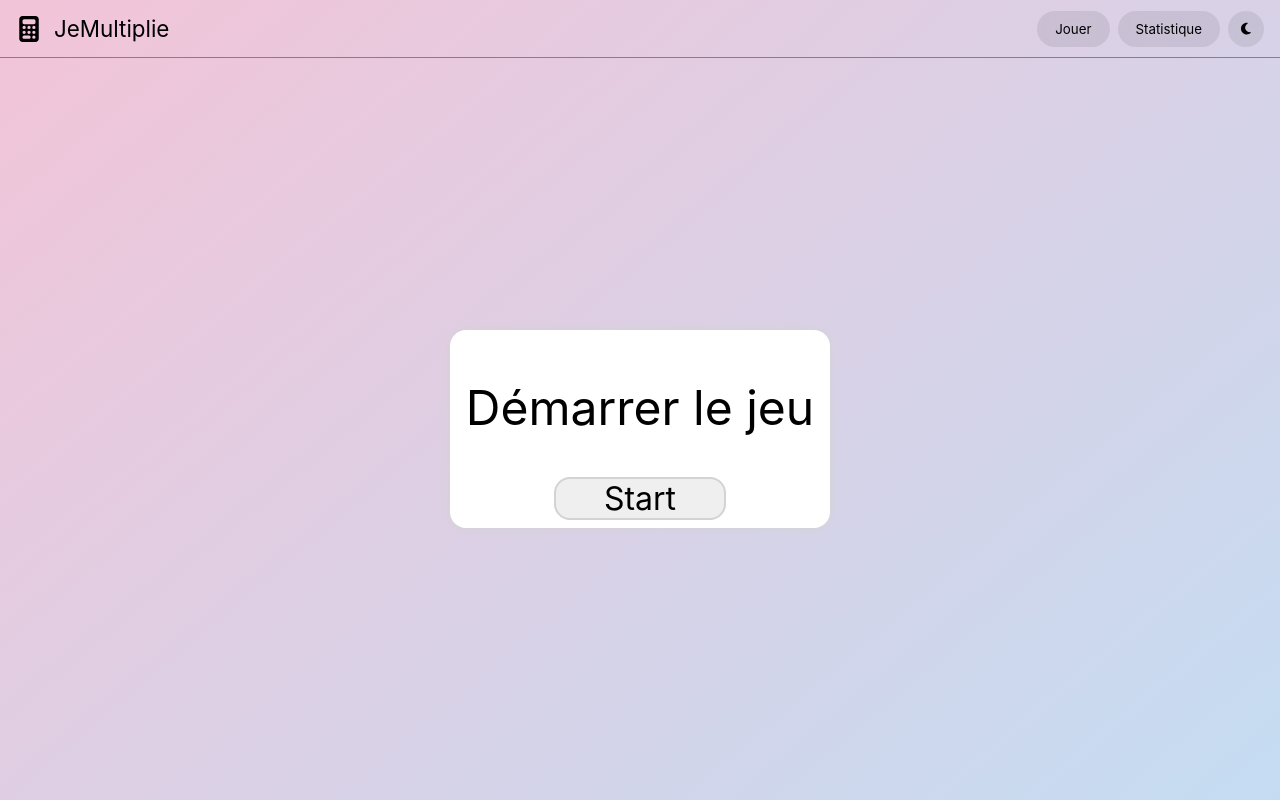
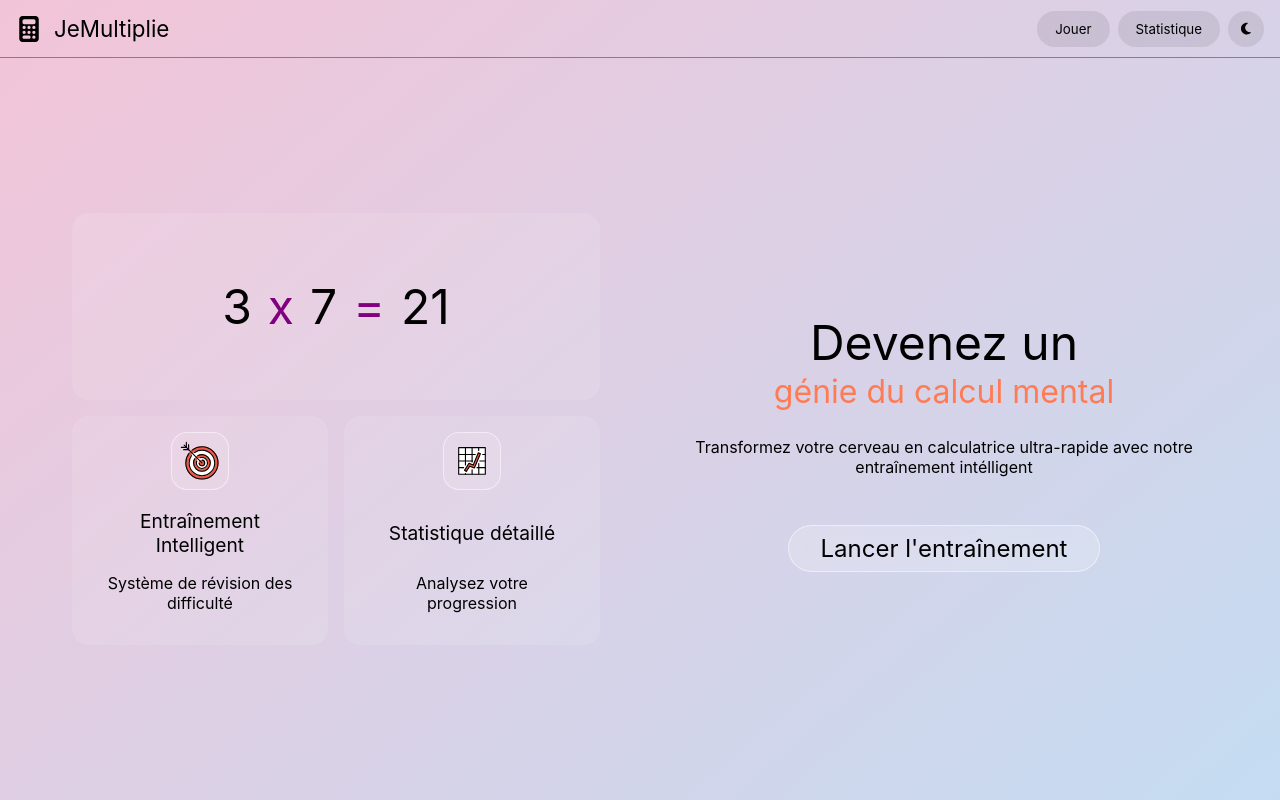
Before and after one commit to mael-sil/JeMultiplie, a Vue app: page /#/ in a window 1280 px wide. Built offline with nearby package versions, Linux system fonts and the light colour scheme; the HTML template or start-up script is replaced by a standard one; what vue3-apexcharts would draw is missing.

Commit message:
Ajout de la nouvelle section hero sur la page d'accueil

```diff
--- a/src/assets/main.css
+++ b/src/assets/main.css
@@ -2,23 +2,15 @@
   font-family: 'Inter', 'Poppins', 'Roboto', sans-serif;
 }
 
-main div {
-  background-color: white;
-}
-
 .dark,
-.dark input,
-.dark main div {
+.dark input {
   background-color: black;
   color: white;
 }
 
-.dark main > div {
-  box-shadow: 0px 0px 10px darkgrey;
-}
-
 body,
 #app {
+  overflow-x: hidden;
   margin: 0;
   padding: 0;
   width: 100vw;
@@ -45,7 +37,7 @@ body,
 }
 
 h2 {
-  font-size: 3rem;
+  font-size: 2rem;
   font-weight: normal;
 }
 
@@ -72,7 +64,6 @@ h3 {
 
 main > div {
   border-radius: 1rem;
-  box-shadow: 0px 0px 10px lightgrey;
   padding: 0.5rem 0.5rem;
   margin: 1rem 0rem;
 
@@ -151,3 +142,10 @@ input {
     font-size: 0.8rem;
   }
 }
+
+.card {
+  background: rgba(255, 255, 255, 0.1);
+  border-radius: 1rem;
+  padding: 1rem 2rem;
+  margin: 0.5rem;
+}
--- /dev/null
+++ b/src/components/heroTemplate.vue
@@ -0,0 +1,138 @@
+<script setup lang="ts">
+import { ref } from 'vue';
+
+const number1 = ref<number>(Math.floor(Math.random() * 7 + 2));
+const number2 = ref<number>(Math.floor(Math.random() * 7 + 2));
+const result = ref<number>(number1.value * number2.value);
+
+setInterval(() => {
+  number1.value = Math.floor(Math.random() * 7 + 2);
+  number2.value = Math.floor(Math.random() * 7 + 2);
+  result.value = number1.value * number2.value;
+}, 1000)
+
+</script>
+
+<template>
+  <div class="hero-container">
+    <div class="left">
+      <div class="card multiplication">
+        <p>{{ number1 }}</p>
+        <p class="operande">x</p>
+        <p>{{ number2 }}</p>
+        <p class="operande">=</p>
+        <p>{{ result }}</p>
+      </div>
+      <div class="bottom">
+        <div class="card card-info">
+          <img src="/bullseye-symbol.svg"></img>
+          <h3>Entraînement Intelligent</h3>
+          <p>Système de révision des difficulté</p>
+        </div>
+        <div class="card card-info">
+          <img src="/chart-symbol.svg"></img>
+          <h3>Statistique détaillé</h3>
+          <p>Analysez votre progression</p>
+        </div>
+      </div>
+    </div>
+    <div class="right">
+      <h2 id="hero-title"><span>Devenez un</span><span>génie du calcul mental</span></h2>
+      <p>
+        Transformez votre cerveau en calculatrice ultra-rapide avec notre
+        entraînement intélligent
+      </p>
+      <router-link to="/game"><button>Lancer l'entraînement</button></router-link>
+    </div>
+  </div>
+</template>
+
+<style lang="css" scoped>
+.hero-container {
+  display: grid;
+  grid-template-columns: repeat(2, 1fr);
+  gap: 4rem;
+  padding: 0rem 4rem;
+}
+
+img {
+  width: 40px;
+  height: 40px;
+}
+
+.left .bottom {
+  display: grid;
+  grid-template-columns: repeat(2, 1fr);
+}
+
+.card-info {
+  display: flex;
+  flex-direction: column;
+  justify-content: space-between;
+  align-items: center;
+  text-align: center;
+}
+
+.card-info img {
+  padding: 0.5rem;
+  background: rgba(255, 255, 255, 0.1);
+  border-radius: 1rem;
+  border: 0.1rem solid rgba(255, 255, 255, 0.5);
+}
+
+.card-info h3 {
+  margin-bottom: 0;
+}
+
+.card.multiplication {
+  display: flex;
+  margin-left: 0.5rem;
+  flex-direction: row;
+  gap: 1rem;
+  font-size: 3rem;
+  justify-content: center;
+}
+
+.card.multiplication .operande {
+  color: purple;
+}
+
+.dark .card.multiplication .operande {
+  color: violet;
+}
+
+.right {
+  text-align: center;
+}
+
+.right h2 {
+  display: flex;
+  flex-direction: column;
+}
+
+.right button {
+  margin-top: 2rem;
+  font-size: 1.5rem;
+  padding: 0.5rem 2rem;
+  border-radius: 40px;
+  background: rgb(255, 255, 255, 0.2);
+  backdrop-filter: blur(10px);
+  border: 0.1rem solid rgba(255, 255, 255, 0.5);
+}
+
+.dark .right button {
+  color: white;
+}
+
+#hero-title :first-child {
+  font-size: 3rem;
+}
+
+.dark #hero-title :nth-child(2) {
+  color: #FBBF24;
+}
+
+#hero-title :nth-child(2) {
+  color: #FF7B54;
+}
+</style>
--- a/src/pages/HomePage.vue
+++ b/src/pages/HomePage.vue
@@ -1,32 +1,8 @@
 <script setup lang="ts">
-import { getSave } from '@/composables/save'
-import type { Result } from '@/models/result'
-import { ref } from 'vue'
-import { useRouter } from 'vue-router'
-import StartMenu from '@/components/startMenu.vue'
-import ResultTemplate from '@/components/lastResultTemplate.vue'
+import HeroTemplate from '@/components/heroTemplate.vue';
 
-// Rename component to satisfy multi-word rule
-defineOptions({
-  name: 'HomePage',
-})
-
-const router = useRouter()
-
-const resultHistory = ref<Result[]>(getSave())
-
-function listenStart(): void {
-  router.push('game')
-}
-
-function listenMore(): void {
-  router.push('stats')
-}
-
-console.log(resultHistory.value)
 </script>
 
 <template>
-  <StartMenu @start="listenStart" />
-  <ResultTemplate v-if="resultHistory.length !== 0" :result="resultHistory" @more="listenMore" />
+  <HeroTemplate />
 </template>
```
Also changed, not shown: public/bullseye-symbol.svg (added), public/chart-symbol.svg (added).
